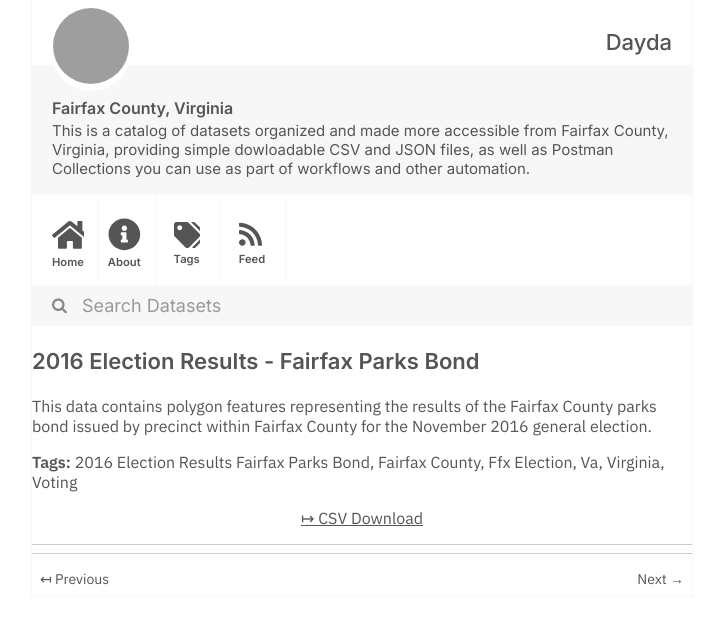
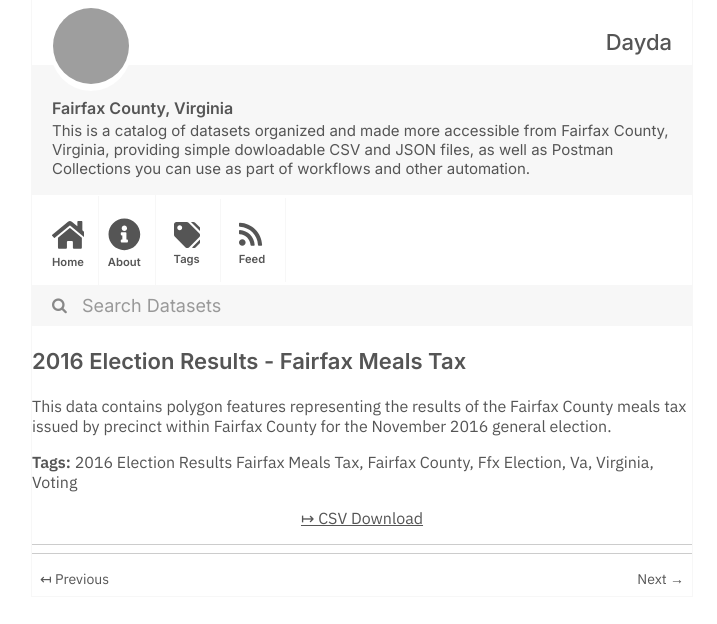
Before and after one commit to dayda-entities/fairfax-county-virginia, a Jekyll site: the page built from _posts/2020-11-12-2016-election-results-fairfax-.md, in a window 1280 px wide, cut to the strip 0-624 px from the top of the page. Shown: the whole strip, without its empty margins (278-995 px from the left). Built offline with Jekyll 4.4.1, drawn with Linux system fonts in a browser that asks for light colours; grey boxes are pictures that could not be loaded.

Commit message:
Publish Data

```diff
--- a/_posts/2020-11-12-2016-election-results-fairfax-.md
+++ b/_posts/2020-11-12-2016-election-results-fairfax-.md
@@ -1,11 +1,11 @@
 ---
-title: 2016 Election Results - Fairfax Parks Bond
-created: '2020-11-12T13:16:57.311057'
-modified: '2020-11-12T13:16:57.311063'
+title: 2016 Election Results - Fairfax Meals Tax
+created: '2020-11-12T13:17:05.785630'
+modified: '2020-11-12T13:17:05.785640'
 state: active
 type: dataset
 tags:
-  - 2016 Election Results Fairfax Parks Bond
+  - 2016 Election Results Fairfax Meals Tax
   - Fairfax County
   - Ffx Election
   - Va
@@ -14,9 +14,9 @@ tags:
 groups:
   - Local Government
 csv_url: >-
-  https://data-fairfaxcountygis.opendata.arcgis.com/datasets/090dda14db4e402082e509e01a709178_9.csv?outSR=%7B%22latestWkid%22%3A2283%2C%22wkid%22%3A102746%7D
+  https://data-fairfaxcountygis.opendata.arcgis.com/datasets/81f6a13498744628adc439204dfe3936_7.csv?outSR=%7B%22latestWkid%22%3A2283%2C%22wkid%22%3A102746%7D
 json_url: ''
 layout: post
 
 ---
-This data contains polygon features representing the results of the Fairfax County parks bond issued by precinct within Fairfax County for the November 2016 general election.
+This data contains polygon features representing the results of the Fairfax County meals tax issued by precinct within Fairfax County for the November 2016 general election.
```
